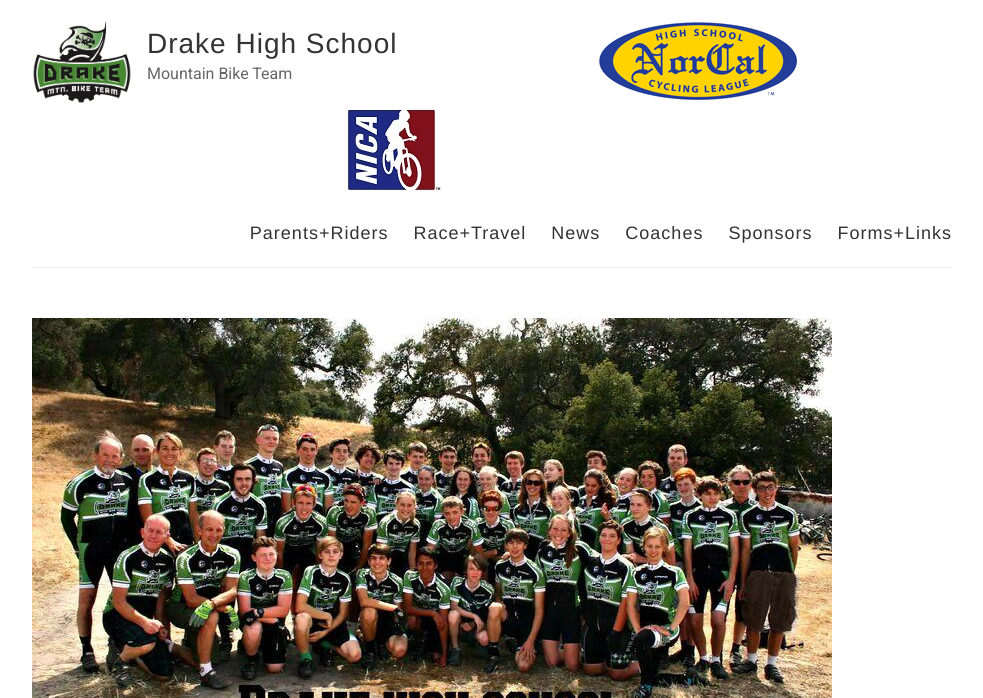
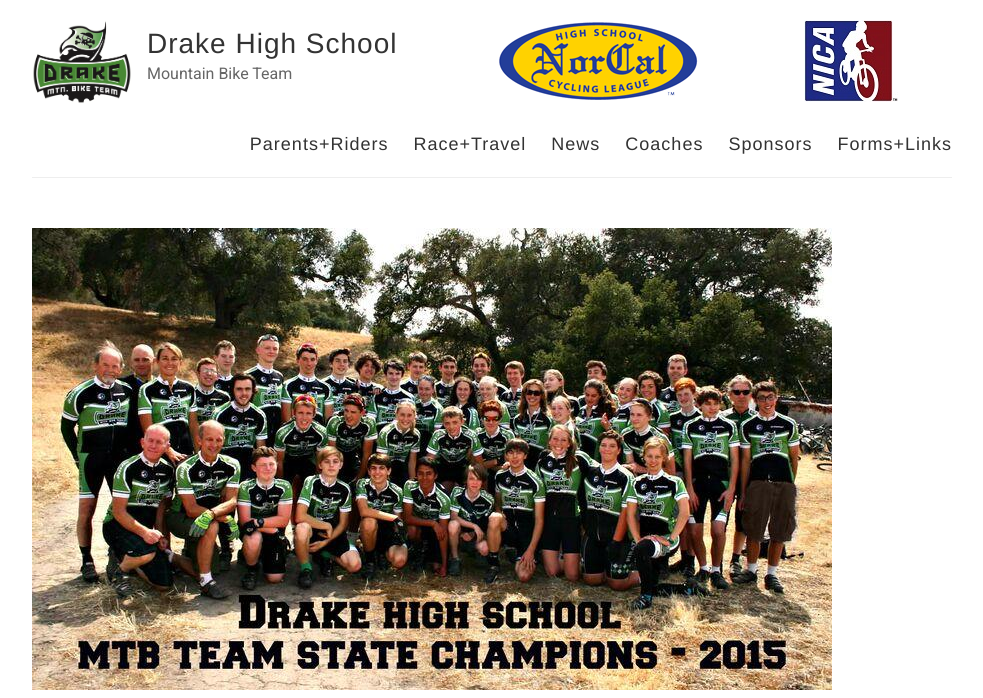
Before and after one commit to pwerba/drakeMTB, a Jekyll site: the page built from index.html, in a window 1280 px wide. Shown: the top 698 px of the page, without its empty margins (148-1131 px from the left). Built offline with Jekyll 4.4.1, drawn with Linux system fonts in a browser that asks for light colours; Markdown is read by kramdown in place of the engine named in the settings; grey boxes are pictures that could not be loaded.

Commit message:
Trying more padding

```diff
--- a/_layouts/default.html
+++ b/_layouts/default.html
@@ -27,8 +27,8 @@
             <p class="site-description">{{ site.description }}</p>
           </div>
 
-          <a href="//www.norcalmtb.org"><img src="{{ site.baseurl }}/images/norcal.png" style="padding-left:200px;" /></a>
-          <a href="//www.nationalmtb.org"><img src="{{ site.baseurl }}/images/NICA-Logo.jpg" style="padding-left:200px;" /></a>
+          <a href="//www.norcalmtb.org"><img src="{{ site.baseurl }}/images/norcal.png" style="padding-left:100px;" /></a>
+          <a href="//www.nationalmtb.org"><img src="{{ site.baseurl }}/images/NICA-Logo.jpg" style="padding-left:100px;" /></a>
 
           <nav>
             <a href="{{ site.baseurl }}/riders">Parents+Riders</a>
```
